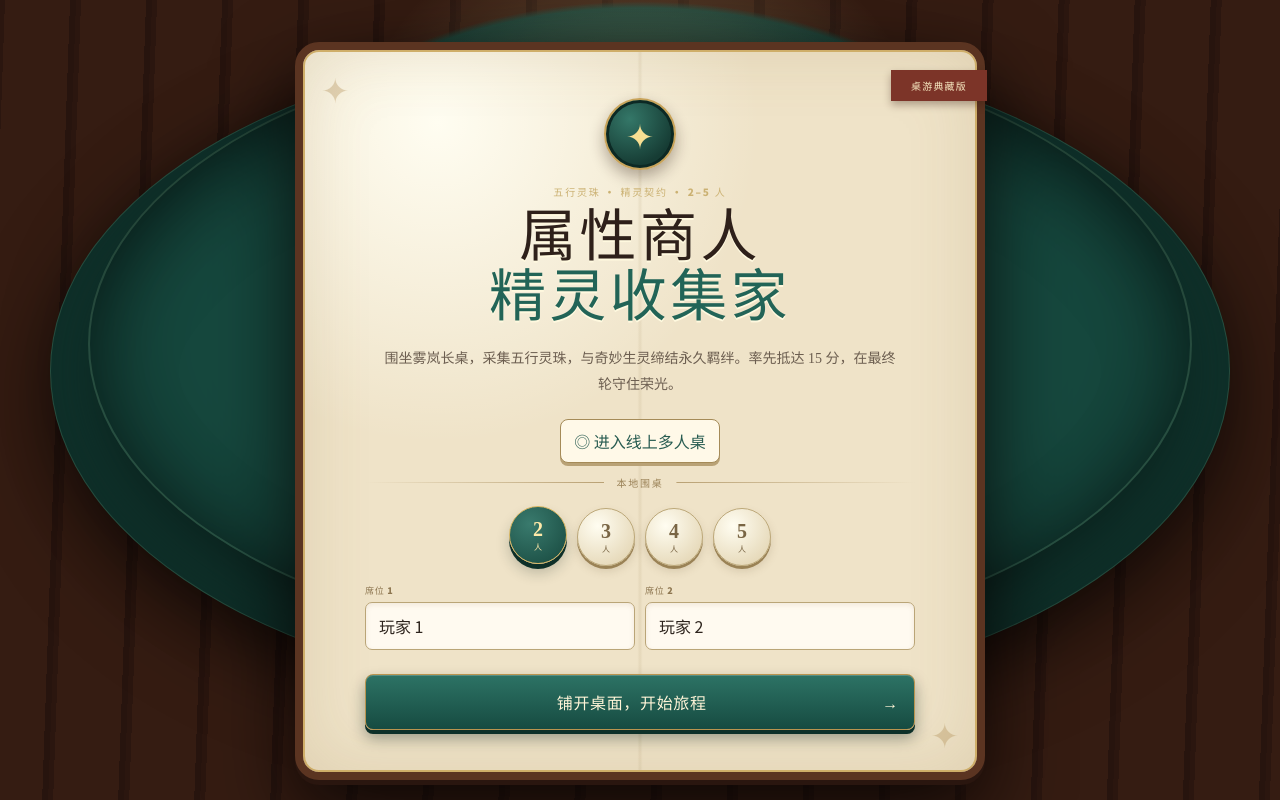
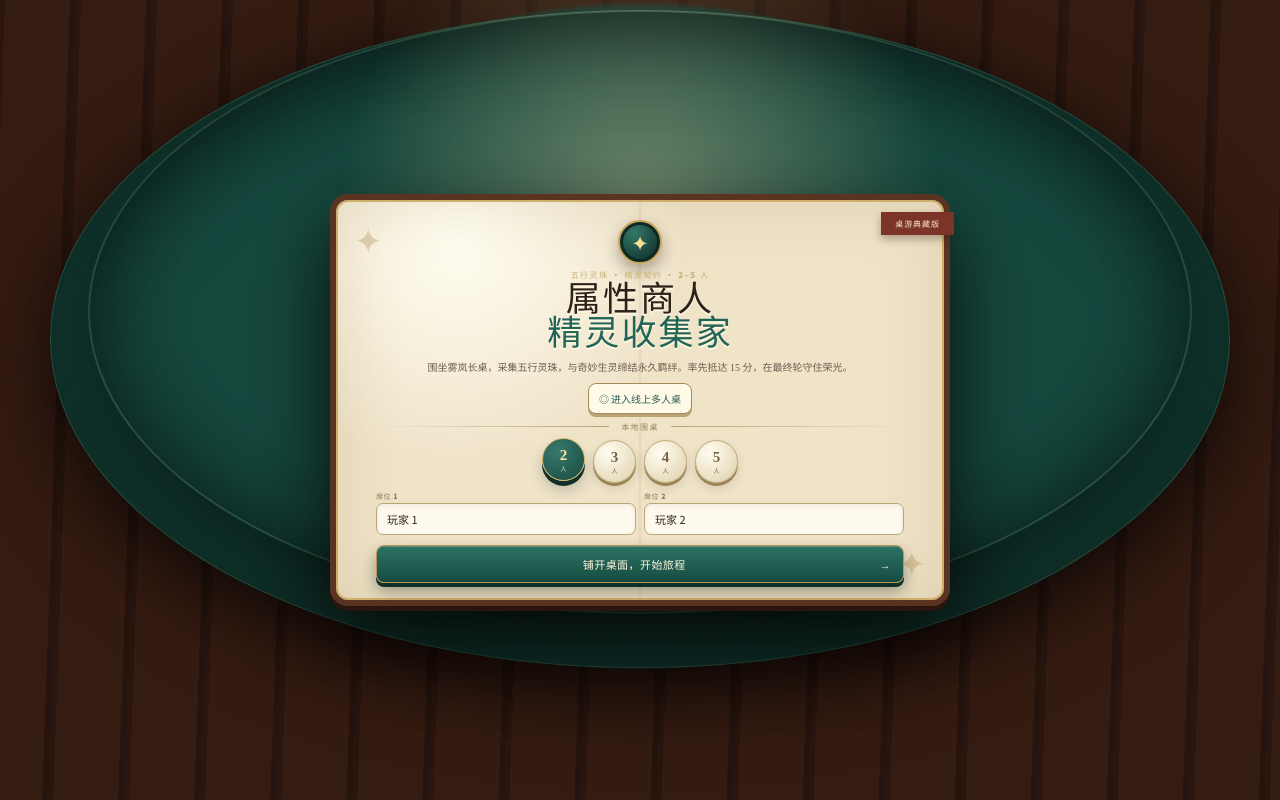
Before and after one commit to lj0103/property-merchant-creature-collector, a React (Vite) app: page / in a window 1280 px wide. Built offline with nearby package versions, Linux system fonts and the light colour scheme; no server answers.

Commit message:
Fit five-player setup on one screen

```diff
--- a/src/styles/globals.css
+++ b/src/styles/globals.css
@@ -47,10 +47,12 @@ button:focus-visible, input:focus-visible { outline: 3px solid #e7c36f; outline-
   padding: 42px 24px;
   overflow-x: hidden;
   overflow-y: auto;
+  scrollbar-width: none;
   background:
     radial-gradient(ellipse at 50% 42%, #24604f 0 16%, #123c34 50%, transparent 51%),
     repeating-linear-gradient(92deg, #2b160f 0 5px, #351c12 5px 70px, #27140e 70px 76px);
 }
+.setup::-webkit-scrollbar { display: none; }
 
 .setup::before,
 .setup::after {
@@ -817,3 +819,38 @@ button:focus-visible, input:focus-visible { outline: 3px solid #e7c36f; outline-
   .gem-small i { width: 19px; height: 19px; }
   .player-gem-row>strong { font-size: 8px; }
 }
+
+/* 矮屏首页：五名玩家与开始按钮保持在同一屏内 */
+@media (min-width: 721px) and (max-height: 820px) {
+  .setup:not(.online-setup) { padding: 10px 18px; }
+  .setup:not(.online-setup) .setup-card {
+    width: min(620px, 100%);
+    padding: 20px 40px 17px;
+    border-width: 6px;
+    border-radius: 18px;
+  }
+  .setup:not(.online-setup) .box-ribbon { top: 12px; padding: 6px 14px; font-size: 8px; }
+  .setup:not(.online-setup) .brand-mark { width: 44px; height: 44px; margin-bottom: 5px; font-size: 21px; }
+  .setup:not(.online-setup) .eyebrow { margin-bottom: 2px; font-size: 8px; }
+  .setup:not(.online-setup) h1 { margin-top: 3px; font-size: 35px; line-height: .98; }
+  .setup:not(.online-setup) .intro { max-width: 500px; margin: 8px auto; font-size: 10px; line-height: 1.55; }
+  .setup:not(.online-setup) .mode-switch { margin: 8px 0 7px; }
+  .setup:not(.online-setup) .mode-switch .ghost { padding: 7px 10px; font-size: 10px; }
+  .setup:not(.online-setup) .setup-divider { font-size: 8px; }
+  .setup:not(.online-setup) .count-pills { gap: 8px; margin: 8px 0; }
+  .setup:not(.online-setup) .count-pills button { min-width: 43px; font-size: 15px; }
+  .setup:not(.online-setup) .count-pills button small { font-size: 6px; }
+  .setup:not(.online-setup) .name-grid { gap: 5px 8px; }
+  .setup:not(.online-setup) .name-grid label span { margin-bottom: 2px; font-size: 7px; }
+  .setup:not(.online-setup) .name-grid input { padding: 7px 10px; font-size: 11px; }
+  .setup:not(.online-setup) .primary.big { margin-top: 10px; padding: 10px 12px; font-size: 11px; }
+  .setup:not(.online-setup) .save-hint { margin-top: 7px; font-size: 8px; }
+}
+
+@media (min-width: 721px) and (max-height: 680px) {
+  .setup:not(.online-setup) .intro { display: none; }
+  .setup:not(.online-setup) .brand-mark { width: 38px; height: 38px; }
+  .setup:not(.online-setup) h1 { font-size: 31px; }
+  .setup:not(.online-setup) .count-pills { margin: 6px 0; }
+  .setup:not(.online-setup) .name-grid input { padding-block: 5px; }
+}
```
Also changed, not shown: 1 other file (tests, documents, lock files or other folders).
